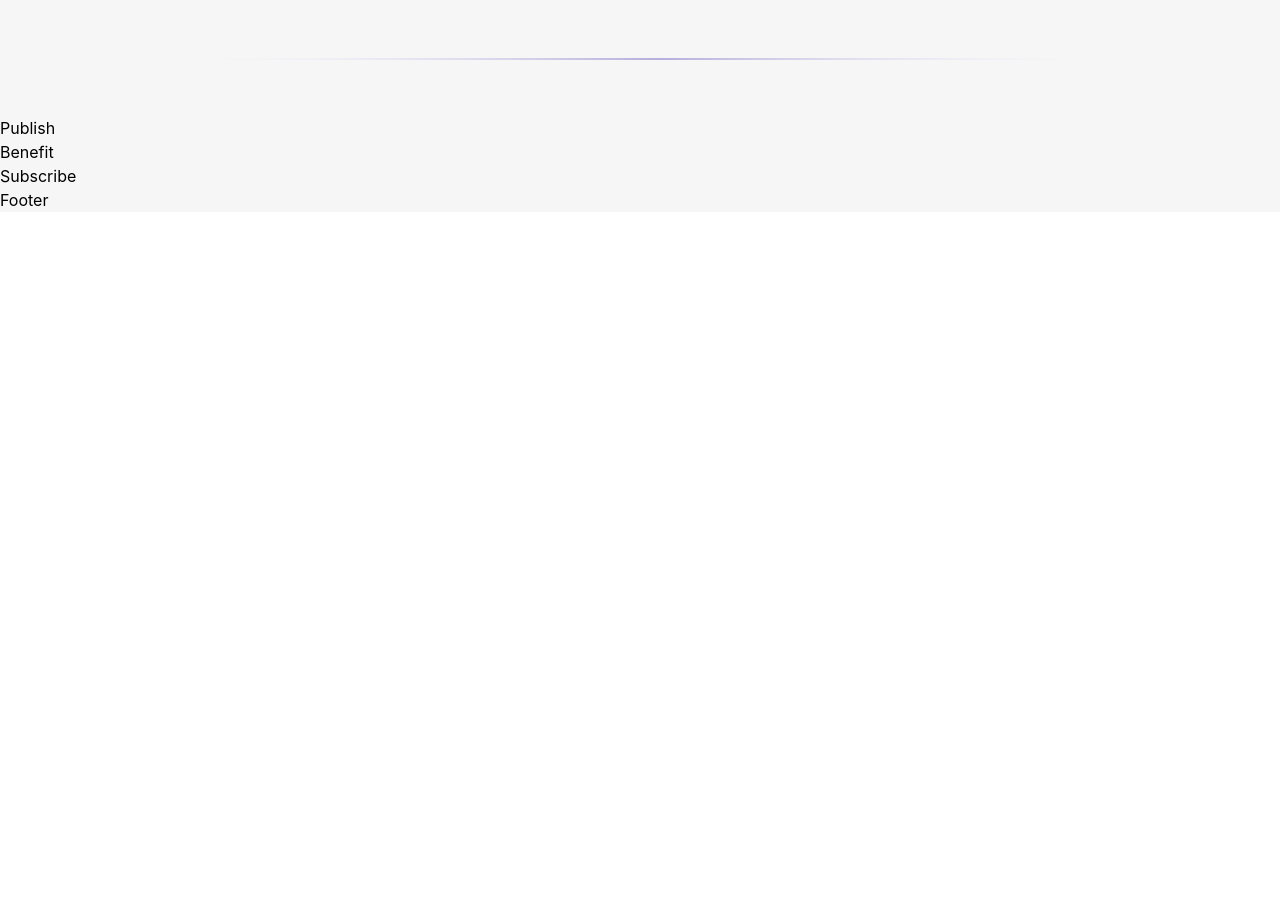
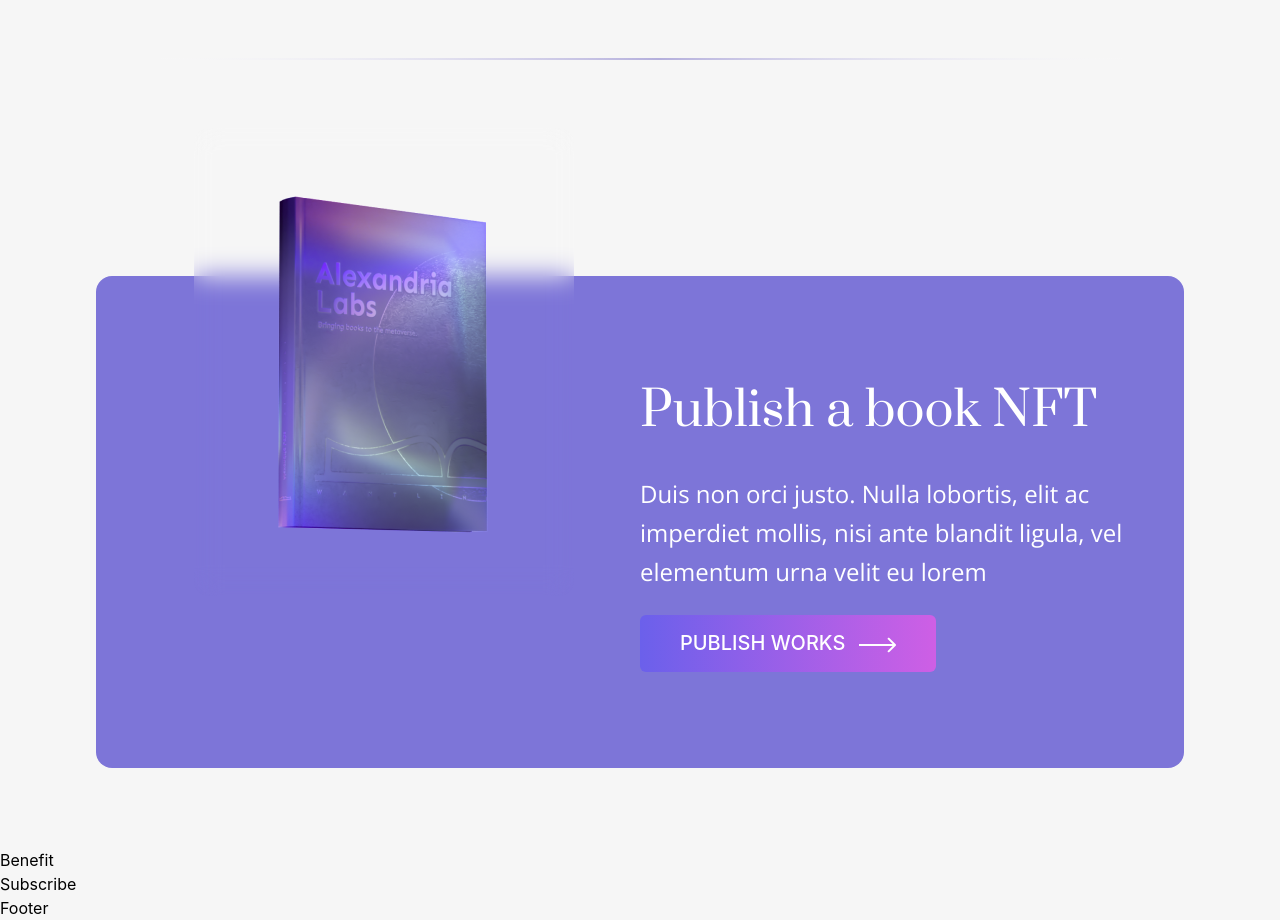
Before and after one commit to talhabytheway/alexandria-landing-page, a React (Create React App) app: page / in a window 1280 px wide. Shown: the part 2054-2974 px from the top of the page. Before the commit the page ends 2266 px from the top, so only its background shows below. Built offline with nearby package versions, Linux system fonts and the light colour scheme.

Commit message:
Design Publish NFT section

```diff
--- a/src/components/Publish/Publish.jsx
+++ b/src/components/Publish/Publish.jsx
@@ -1,9 +1,36 @@
-import React from 'react'
+import React from "react";
+
+import arrow from "../../assets/arrowW.svg";
+import book from "../../assets/book.png";
 
 const Publish = () => {
   return (
-    <div>Publish</div>
-  )
-}
+    <div className="mt-40 mb-20 w-full mx-auto px-[1.5rem] md:px-[3rem] lg:px-[6rem] lg:max-w-[1500px]">
+      <div className="flex flex-wrap !justify-between pb-6 pt-[55%] md:pt-[350px] lg:py-24 px-4 md:px-8 lg:px-12 bg-purp rounded-2xl leading-relaxed relative">
+        <div className="w-[100%] lg:w-[40%] lg:ml-0 xl:mx-auto">
+          <img
+            src={book}
+            alt=""
+            className=" absolute top-[-40%] sm:top-[-20%] md:top-[-20%] lg:top-auto lg:bottom-[35%] backdrop-blur-[13px] rounded-2xl max-w-[80%] md:max-w-[60%] lg:max-w-[40%] xl:max-w-[60%] mx-auto left-0 right-0 lg:left-auto lg:right-auto lg:mx-0"
+          />
+        </div>
+        <div className="text-white w-full lg:w-[50%]  flex flex-col gap-2 lg:gap-6">
+          <h3 className="font-prata text-[40px] md:text-[44px] lg:text-[48px]">
+            Publish a book NFT
+          </h3>
+          <p className="font-open text-[20px] md:text-[22px] lg:text-[24px]">
+            Duis non orci justo. Nulla lobortis, elit ac imperdiet mollis, nisi
+            ante blandit ligula, vel elementum urna velit eu lorem
+          </p>
+          <button className=" text-white w-fit font-medium px-10 py-3 text-[20px] rounded-md hover:cursor-pointer hover:duration-500 bg-gradient-to-r from-blue to-pink hover:bg-gradient-to-tr">
+            {" "}
+            PUBLISH WORKS{" "}
+            <img src={arrow} alt="" className="inline-block pl-2" />
+          </button>
+        </div>
+      </div>
+    </div>
+  );
+};
 
-export default Publish
+export default Publish;
```
Also changed, not shown: src/assets/arrowW.svg (added), src/assets/publish.png (added).
